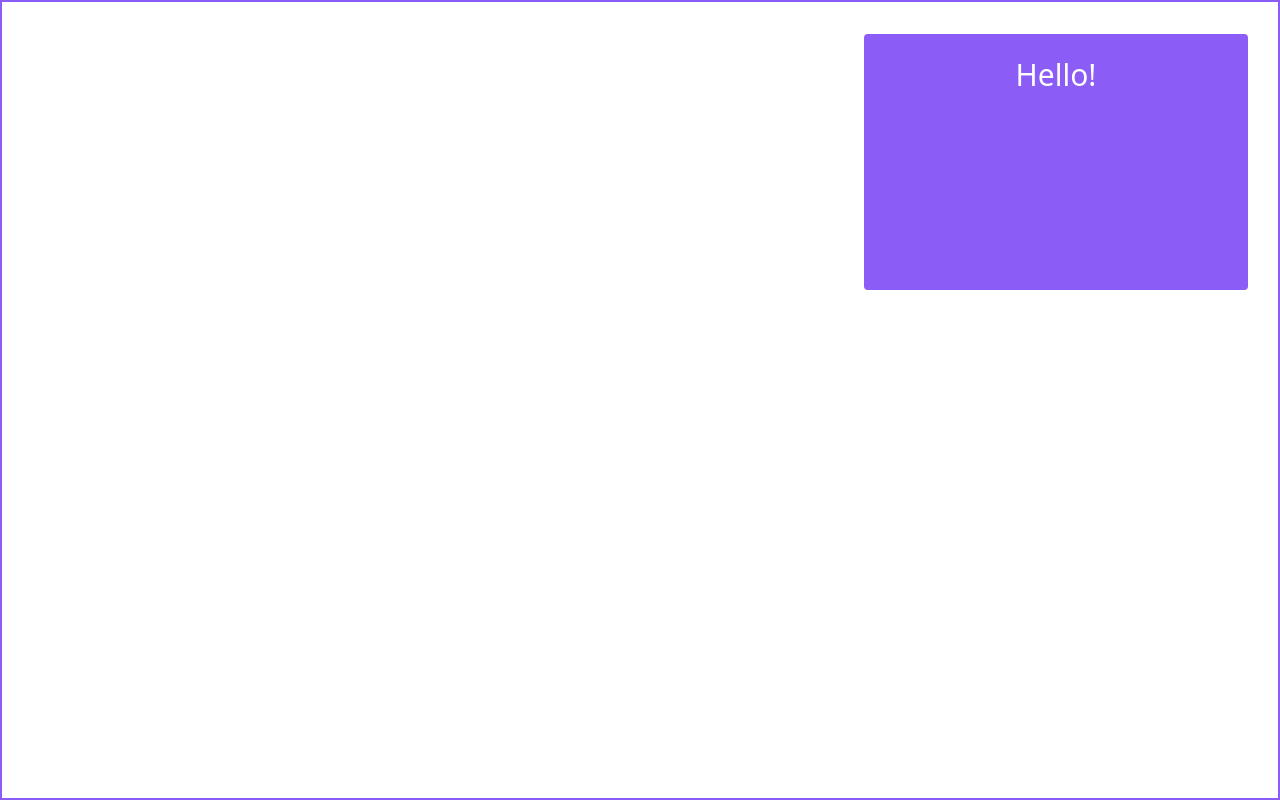
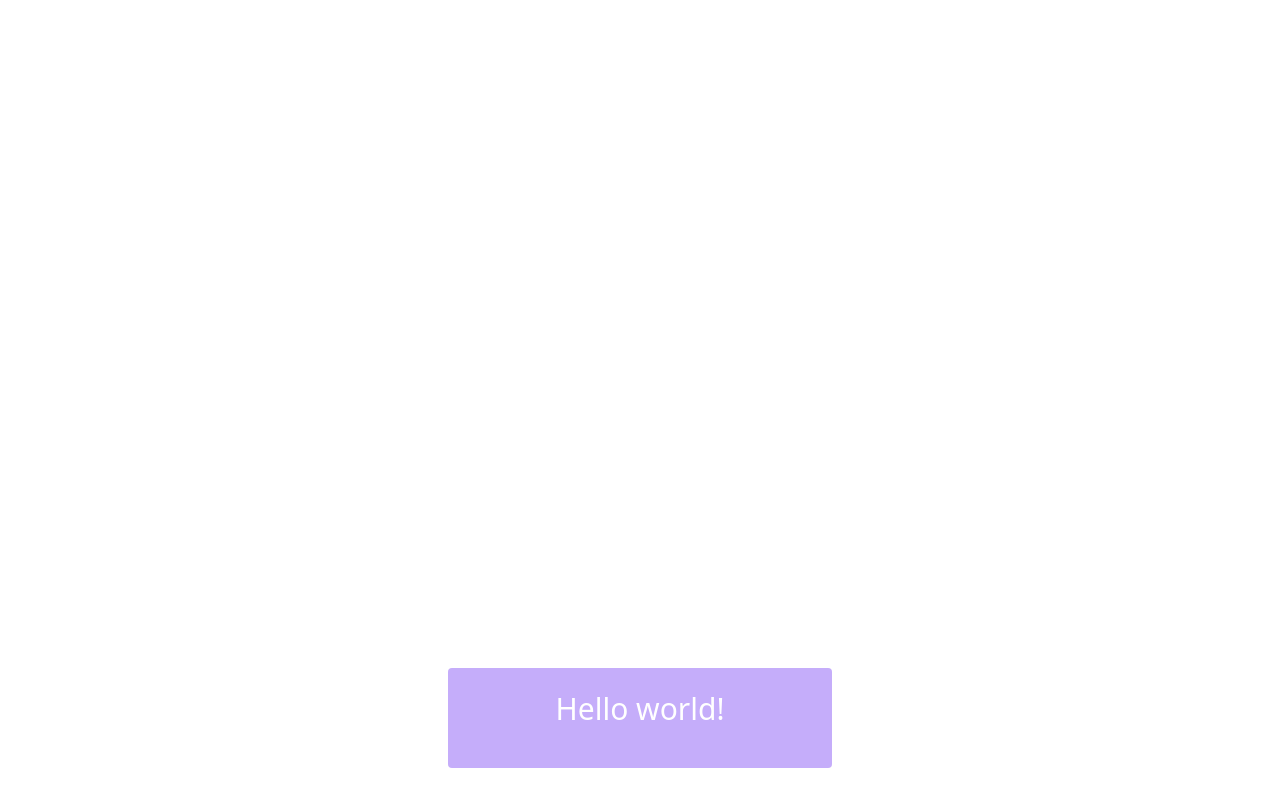
Before and after one commit to progrium/topframe, a plain HTML site: page index.html in a window 1280 px wide. Drawn offline with nearby package versions, Linux system fonts and the light colour scheme.

Commit message:
improved default index, more readme

```diff
--- a/index.html
+++ b/index.html
@@ -2,9 +2,11 @@
 <head>
   <link rel="stylesheet" href="https://unpkg.com/tailwindcss@^2/dist/tailwind.min.css" />
 </head>
-<body class="border-2 border-purple-500 text-white">
-    <div class="w-96 h-64 m-8 absolute right-0 rounded p-4 bg-purple-500">
-      <h2 class="text-3xl my-4 text-center animate-bounce">Hello!</h2>
+<body class="flex justify-center">
+    <div class="w-96 bg-purple-500 bg-opacity-50 absolute bottom-0 m-8 p-4 rounded">
+      <h2 class="text-center text-white text-3xl my-4 animate-bounce">
+        Hello world!
+      </h2>
     </div>
 </body>
 </html>
```
Also changed, not shown: 3 other files.
